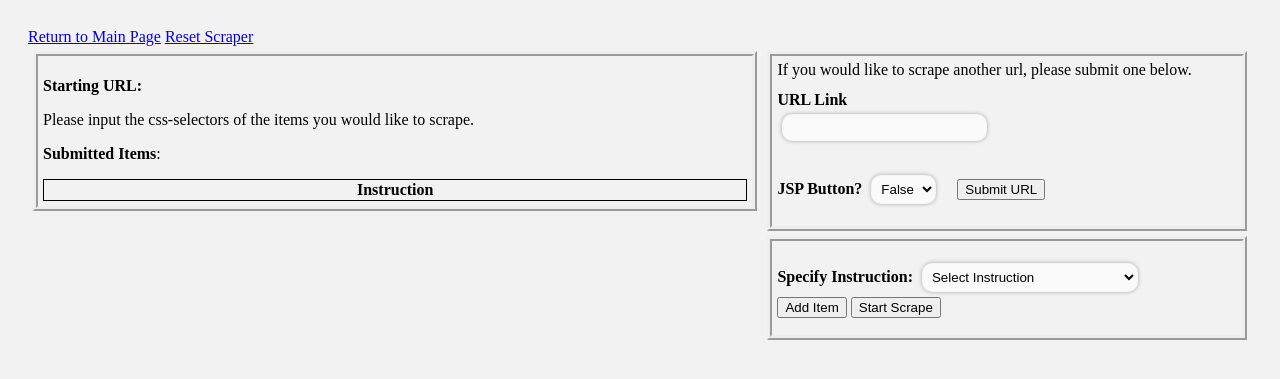
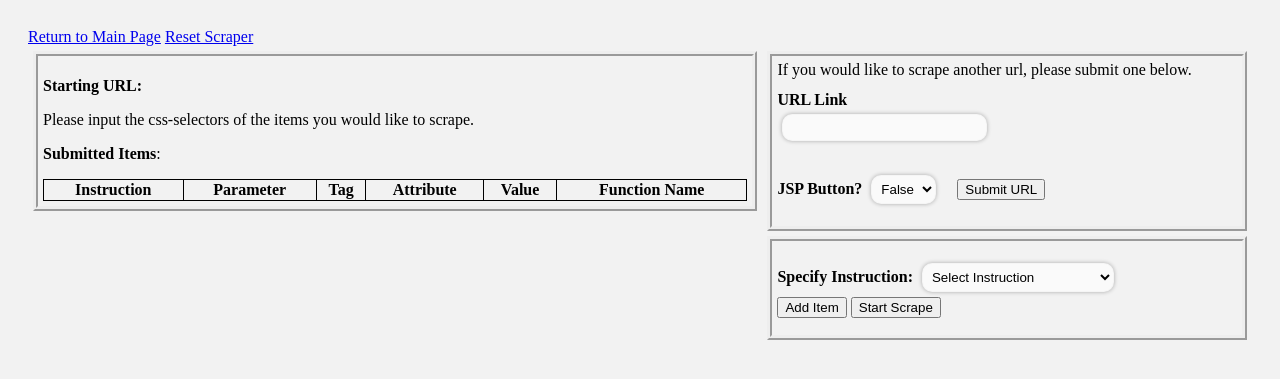
Before and after one commit to akdasUAF/ArcticOutlook, a Flask app: page /dynamic-v2-add-item in a window 1280 px wide. Shown: the top 379 px of the page. Run offline with Flask 3, Linux system fonts and the light colour scheme; lists and menus that the app fills with data are empty.

Commit message:
Update, delete, view v2
Added update, delete, and view options on scraper main page.

Also changed the select instructions values to better explain what each instruction does.

```diff
--- a/dynamic_v2/Crawler.py
+++ b/dynamic_v2/Crawler.py
@@ -24,6 +24,8 @@ class Crawler(object):
         self.item_element = None
         self.sub_item_element = None
         self.max_items = 10
+
+        self.last_url = ""
 
     def set_web_driver(self, webdriver):
         self.webdriver = webdriver
@@ -90,7 +92,7 @@ class Crawler(object):
 
             scraper_data = scraper.scrape()
             self.data.append(scraper_data)
-
+            self.last_url = self.webdriver.current_url
             self.webdriver.back()
             self.back_to_beginning()
 
--- a/server/app.py
+++ b/server/app.py
@@ -4,6 +4,7 @@ import pandas as pd
 from scripts.community_profiles import main
 from scripts.initial_scrape import main as init_scrape
 from dynamic_v2.Extract import main as dynamic_v2
+from dynamic_v2.view_instruction import main as get_url
 
 
 # Name of the module initializing / running the program
@@ -496,5 +497,63 @@ def dynamic_v2_scrape():
     return render_template('dynamic_scraper_v2_output.html',
                         scrape=True,
                         output=final)
+
+@app.route("/dynamic-v2-delete/<int:key>")
+def dynamic_delete_v2(key):
+    instructs = si.instructions
+    i = instructs[key]
+
+    # Option 2: If i[key] == click element, pop each instruction up + including 'go back previous page'
+    # Update list to linked list
+    if int(i[0]) == 7:
+        new_instructs = instructs[0:key]
+        finished = False
+        l = len(instructs)
+        for x in range(key, l):
+            if finished:
+                new_instructs.append(instructs[x])
+            else:
+                num = instructs[x][0]
+                if int(num) == 8 or finished:
+                    finished = True
+        si.instructions = new_instructs
+
+    # Else, pop one instruction
+    else:
+        instructs.pop(key)
+
+    return redirect("/dynamic-v2-add-item")
+
+@app.route("/dynamic-v2-update/<int:key>", methods=['POST','GET'])
+def dynamic_update_v2(key):
+    # If the user submits an update request, update the item.
+    if 'update_item' in request.form:
+        i = request.form['instruction_select']
+        param = request.form['param'].strip()
+        tag = request.form['tag'].strip()
+        attribute = request.form['attribute'].strip()
+        value = request.form['value'].strip()
+        function_name = request.form['function_name'].strip()
+        params = [param, tag, attribute, value, function_name]
+        si.instructions.insert(key, (i, params))
+        return redirect("/dynamic-v2-add-item")
+
+    # Otherwise, find the item the user is requesting to delete and display it.
+    i = si.instructions[key]
+    instruct = i[0]
+    params = i[1]
+    si.instructions.pop(key)
+    return render_template('dynamic_update_v2.html',
+                           instruct=instruct,
+                           params=params)
+
+@app.route("/dynamic-v2/<int:key>")
+def view_instruction(key):
+    instructs = si.instructions[0:key+1]
+    # Load all of the instructions into Selenium
+    # Run scraper up until given instruction
+    url = get_url(si.base_url, instructs, si.jsp)
+    return redirect(url)
+
 if __name__ == "__main__":
     app.run(debug=True)
--- a/server/static/css/dynamic.css
+++ b/server/static/css/dynamic.css
@@ -21,7 +21,7 @@
     float:left;
 }
 
-#scrape, #url_submit, #list {
+#scrape, #url_submit, #list, #update, #orig {
     border-style: ridge;
     border-width: 5px;
     padding: 5px;
--- a/server/templates/dynamic_scraper_v2.html
+++ b/server/templates/dynamic_scraper_v2.html
@@ -25,10 +25,23 @@
                 <table>
                     <tr>
                         <th>Instruction</th>
+                        <th>Parameter</th>
+                        <th>Tag</th>
+                        <th>Attribute</th>
+                        <th>Value</th>
+                        <th>Function Name</th>
                     </tr>
                 {%for i in instructions %}
                     <tr>
-                        <td>{{i}}</td>
+                        <td>{{i[0]}}</td>
+                        <td>{{i[1][0]}}</td>
+                        <td>{{i[1][1]}}</td>
+                        <td>{{i[1][2]}}</td>
+                        <td>{{i[1][3]}}</td>
+                        <td>{{i[1][4]}}</td>
+                        <td><a href="{{url_for('dynamic_update_v2', key=instructions.index(i))}}">Update</a></td>
+                        <td><a href="{{url_for('dynamic_delete_v2', key=instructions.index(i))}}">Delete</a></td>
+                        <td><a href="{{url_for('view_instruction', key=instructions.index(i))}}" target="_blank">View</a></td>
                     </tr>
                 {%endfor%}
                 </table>
@@ -57,43 +70,45 @@
             <label for="instruction_select"><b>Specify Instruction:</b>
             <select id="instruction_select" name="instruction_select" onchange="showMore(this)"></label>
                 <option>Select Instruction</option>
-                <option value="1">skip_to_tag</option>
-                <option value="2">skip_to_class</option>
-                <option value="3">save_value_as_property</option>
-                <option value="4">save_attribute_as_property</option>
-                <option value="5">back_to_beginning</option>
-                <option value="6">skip_to_element_with_attribute</option>
-                <option value="7">click_element</option>
-                <option value="8">goto_previous_page</option>
-                <option value="9">scrape_table</option>
-                <option value="10">run_function</option>
-                <option value="11">for_each</option>
-                <option value="12">create_function</option>
-                <option value="13">end_function</option>
+                <option value="1">1: Skip to HTML Tag</option>
+                <option value="2">2: Skip to HTML Class</option>
+                <option value="3">3: Save Value</option>
+                <option value="4">4: Save Attribute</option>
+                <option value="5">5: Back to Beginning</option>
+                <option value="6">6: Skip to Specific Attribute</option>
+                <option value="7">7: Click an Element</option>
+                <option value="8">8: Go to Previous Page</option>
+                <option value="9">9: Scrape Table</option>
+                <option value="10">10: Run Function</option>
+                <option value="11">11: For Each Loop</option>
+                <option value="12">12: Create Function</option>
+                <option value="13">13: End Function</option>
             </select>
 
             <div class ="10 2 1 3 4 9 12 op" style="display:none">
-                <label for="param">Parameter:</label>
+                <label for="param"
+                title="This is a generic name. It could be asking for a specific element label ('td', 'table') or for a name to save a value.">
+                Parameter:</label>
                 <input name="param" type="text" placeholder="param">
             </div>
 
             <div class = "6 4 11 op" style="display:none">
-                <label for="tag">Tag:</label>
+                <label for="tag" title="This refers to a html value. (Examples: 'a', 'h3')">Tag:</label>
                 <input name="tag" type="text" placeholder="tag">
             </div>
 
             <div class = "11 6 op" style="display:none">
-                <label for="attribute">Attribute:</label>
+                <label for="attribute" title="This refers to a specific label of an item in the html, such as the class.">Attribute:</label>
                 <input name="attribute" type="text" placeholder="attribute">
             </div>
 
             <div class = "6 11 op" style="display:none">
-                <label for="value">Value:</label>
+                <label for="value" title="This refers to a specific value found in the html. (Example: 'Violations/Enforcement Actions)">Value:</label>
                 <input name="value" type="text" placeholder="value">
             </div>
 
             <div class = "11 op" style="display:none">
-                <label for="function_name">Function Name:</label>
+                <label for="function_name" title="This refers to the name of a previously created function.">Function Name:</label>
                 <input name="function_name" type="text" placeholder="function_name">
             </div>
 
```
Also changed, not shown: dynamic_v2/view_instruction.py (added, +67 -0 lines), server/templates/dynamic_update_v2.html (added, +78 -0 lines).
